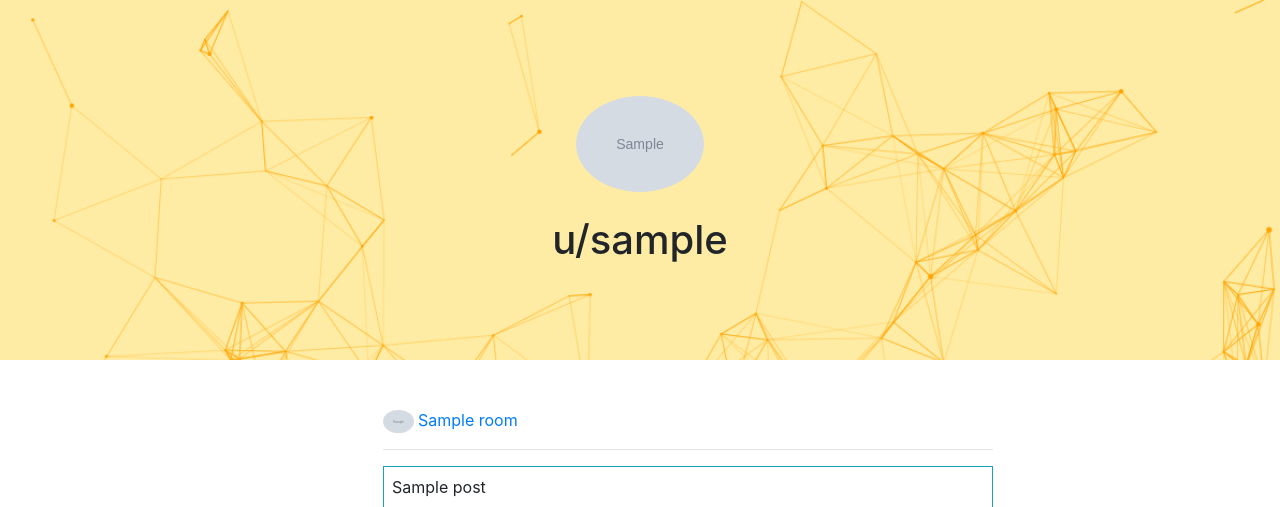
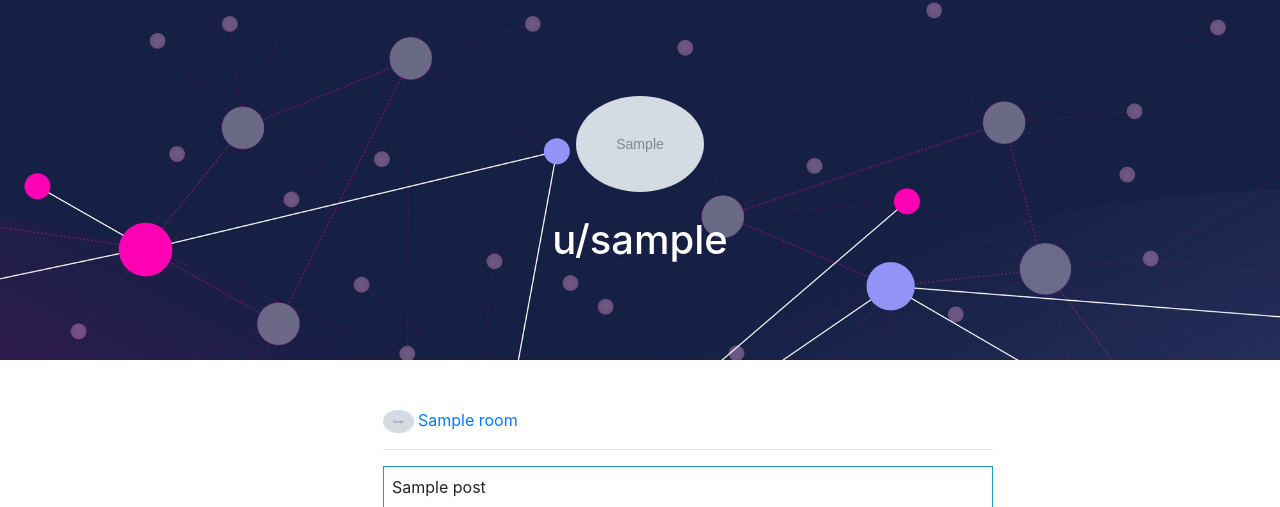
Before and after one commit to SalehOH/Rabbit, a Django app: a page that uses templates/RabbitHole/user.html in a window 1280 px wide; the page is wider, and only the part inside the window is pictured. Shown: the part 62-569 px from the top of that part. Run offline with Django 4.2, Linux system fonts and the light colour scheme; tables that the repository leaves empty hold one stand-in row (values such as "Sample post"); grey boxes marked "Sample" are stand-in pictures.

Commit message:
Pretty Pictures

```diff
--- a/templates/RabbitHole/navbar.html
+++ b/templates/RabbitHole/navbar.html
@@ -11,7 +11,7 @@
               <li class="nav-item">
                 <a class="nav-link" href="{% url 'home' %}">
                   <span>
-                    <img class="navbar-brand" src="{% static 'RabbitHole\images\logo.jpg' %}" width="20"/>
+                    <img class="navbar-brand" src="{% static 'RabbitHole\images\logo.png' %}" width="20"/>
                   </span>
                   Rabbit
                 </a>
--- a/templates/RabbitHole/user.html
+++ b/templates/RabbitHole/user.html
@@ -4,9 +4,10 @@
 {% block title %}{{user.username}}{% endblock title %}
 {% block content %}
 <header class="py-5 bg-image-full" style="background-image: url('{% static 'RabbitHole/images/bg.png' %}'); background-size: cover; background-repeat: no-repeat;">
+  <script src="{% static 'RabbitHole/js/likemanagement.js' %}"></script>
   <div class="text-center my-5">
       <img class="img-fluid rounded-circle mb-4" src="{{user.avatar.url}}" alt="{{user.username}}" style="width: 10%;" />
-      <h1 class="text-green fs-3 fw-bolder">u/{{user.username}}</h1>
+      <h1 class="text-white fs-3 fw-bolder">u/{{user.username}}</h1>
   </div>
 </header>
 <div class="d-flex justify-content-center m-5 w-100">
```
Also changed, not shown: static/RabbitHole/images/bg.png, static/RabbitHole/images/bg2.png (deleted), static/RabbitHole/images/favicon.ico.jpg (deleted), static/RabbitHole/images/logo.jpg (deleted), static/RabbitHole/images/logo.png (added).
